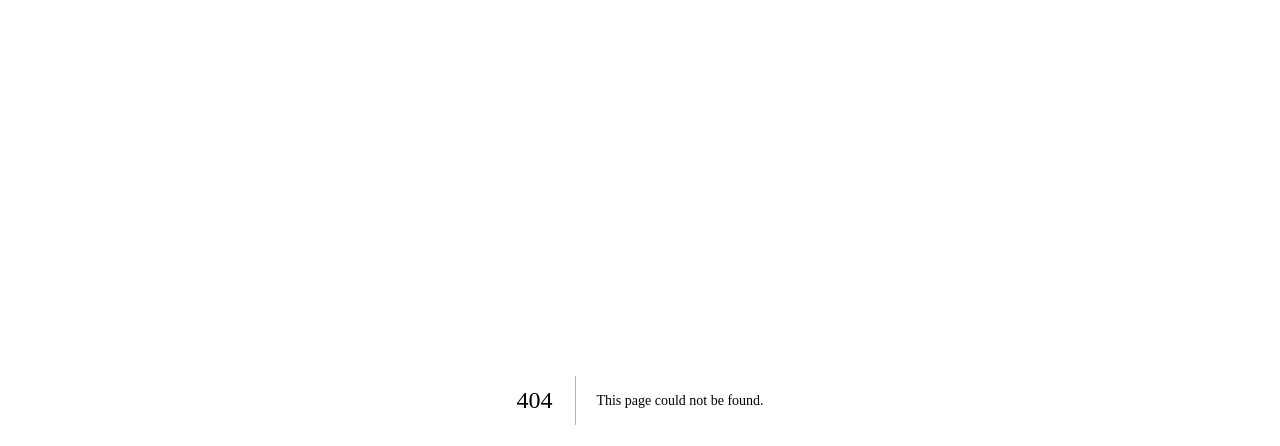
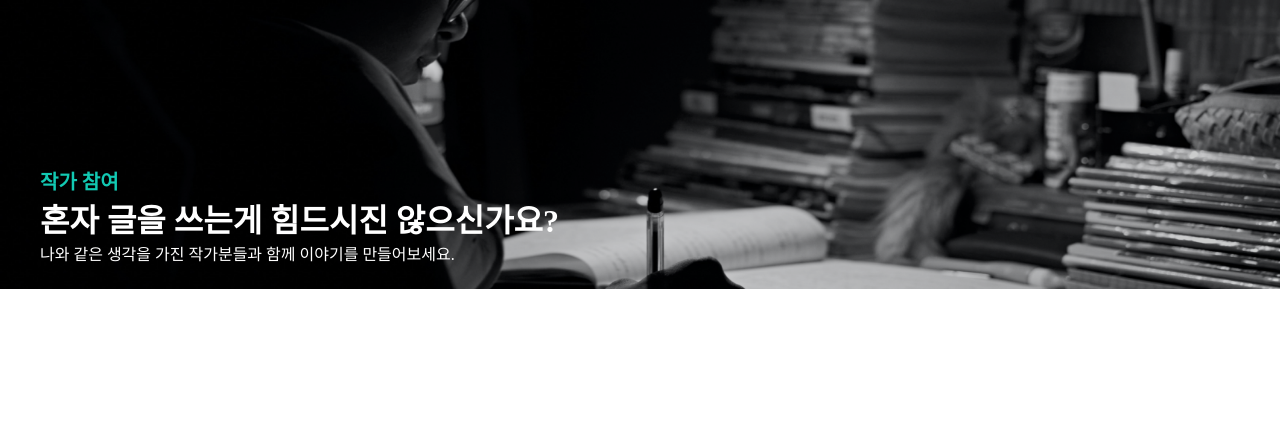
Before and after one commit to cafe-jun/garden-writer-front, a Next.js app: page /recruitment in a window 1280 px wide. Before the commit this address had no page. Shown: the top 446 px of the page. Built offline with nearby package versions, Linux system fonts and the light colour scheme; a web font is replaced by a local one.

Commit message:
[fix] background image를 props로 받는 구조, recruitment page

```diff
--- a/src/components/PageContentHeader/PageContentHeader.module.scss
+++ b/src/components/PageContentHeader/PageContentHeader.module.scss
@@ -17,7 +17,6 @@
         right: 0px;
         bottom: 0px;
         opacity: 1;
-        background-image: url('../../images/novel-page-header-background.png');
         background-size: cover;
         background-repeat: no-repeat;
     }
--- a/src/components/PageContentHeader/PageContentHeader.tsx
+++ b/src/components/PageContentHeader/PageContentHeader.tsx
@@ -7,7 +7,7 @@ const PageContentHeader = ({ children, backgroundImage }: PageContentHeaderProps
   <header className={styles.header}>
     <div
       className={styles.headerBackground}
-      style={{ backgroundImage: `url(${backgroundImage})` }}
+      style={{ backgroundImage: `url(${backgroundImage.src})` }}
     />
     <div className={styles.headerContents}>{children}</div>
   </header>
--- /dev/null
+++ b/src/pages/recruitment/index.tsx
@@ -0,0 +1,30 @@
+import React from 'react';
+
+import PageContentHeader from '@/components/PageContentHeader/PageContentHeader';
+import RecruitmentPageHeaderBackground from '@/images/recruitment-page-header-background.png';
+
+import styles from './recruitment.module.scss';
+
+const RecruitmentPage = () => {
+  const pageContentHeader = {
+    badge: '작가 참여',
+    title: '혼자 글을 쓰는게 힘드시진 않으신가요?',
+    description: '나와 같은 생각을 가진 작가분들과 함께 이야기를 만들어보세요.',
+    backgroundImage: RecruitmentPageHeaderBackground,
+  };
+  return (
+    <div>
+      <PageContentHeader backgroundImage={pageContentHeader.backgroundImage}>
+        <div className={styles.headerTextWrap}>
+          <p className={styles.headerBadge}>{pageContentHeader.badge}</p>
+          <h2 className={styles.headerTitle}>{pageContentHeader.title}</h2>
+          <p className={styles.headerDescription}>{pageContentHeader.description}</p>
+        </div>
+      </PageContentHeader>
+
+      <main />
+    </div>
+  );
+};
+
+export default RecruitmentPage;
--- /dev/null
+++ b/src/pages/recruitment/recruitment.module.scss
@@ -0,0 +1,18 @@
+@import '../../styles/value.scss';
+
+.headerTextWrap {
+    .headerBadge {
+        font-size: $s20px;
+        font-weight: 700;
+        color: $blue-3;
+    }
+    .headerTitle {
+        font-size: $s32px;
+        font-weight: 700;
+        color: $white-1;
+    }
+    .headerDescription {
+        font-size: s16px;
+        color: $white-1;
+    }
+}
```
Also changed, not shown: src/images/recruitment-page-header-background.png (added).
